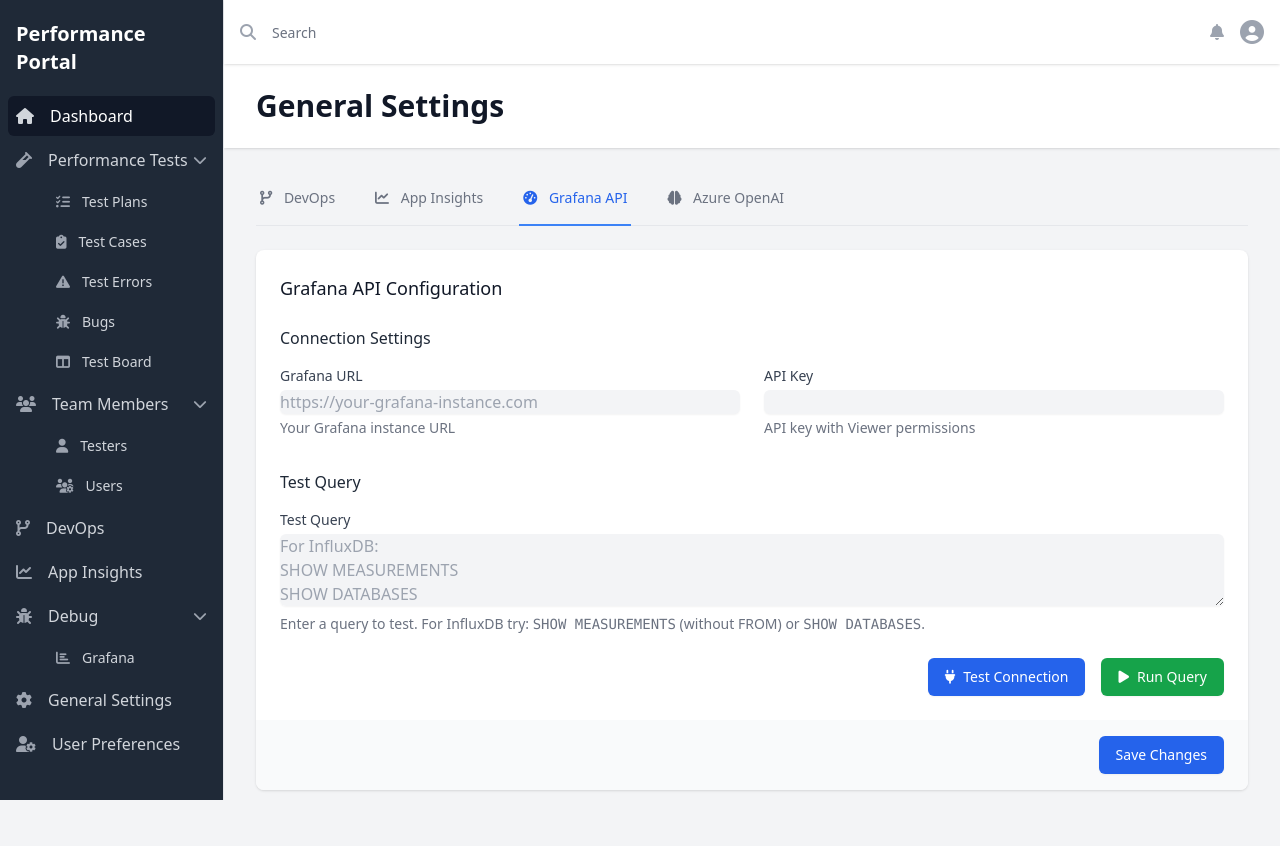
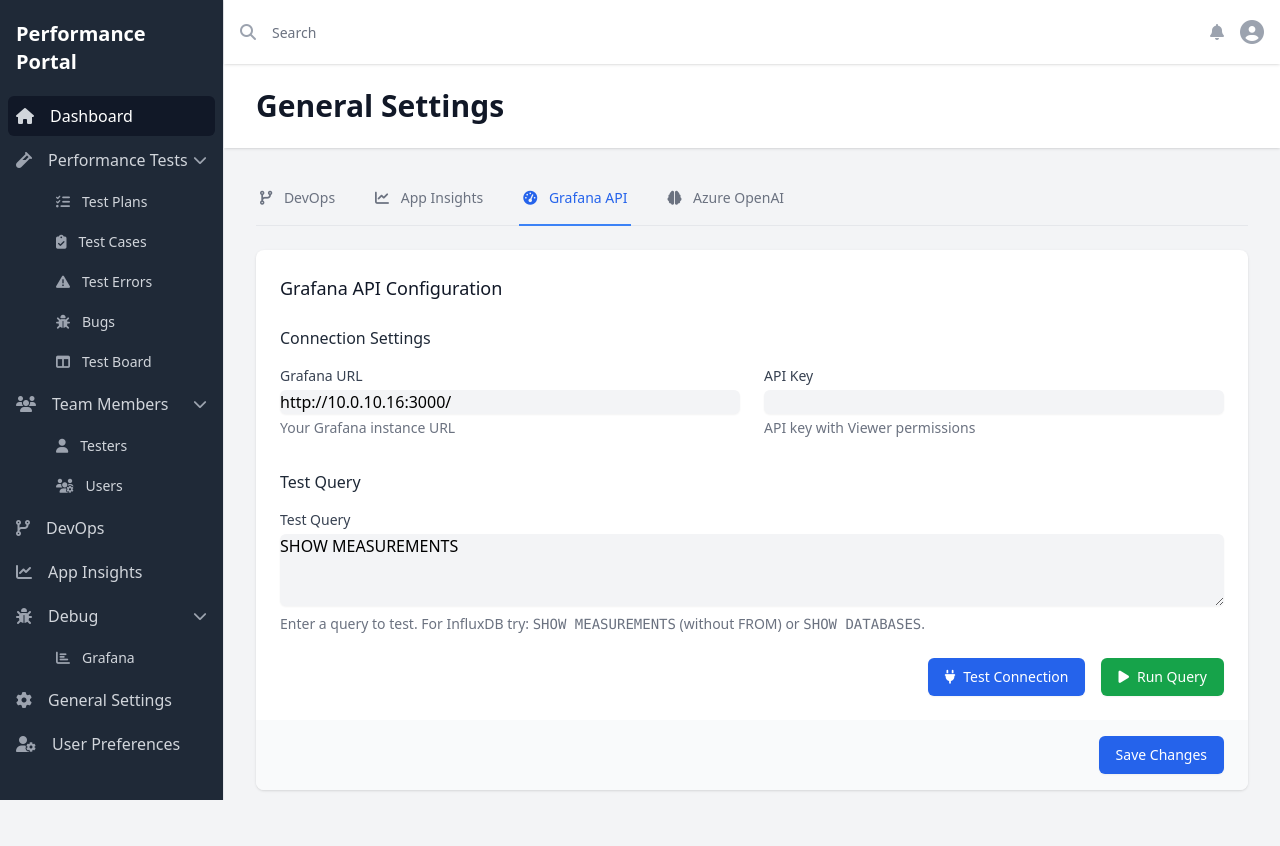
Before and after one commit to kkabza/PerformanceReporting, a Flask app: page /settings/general in a window 1280 px wide, after a click on "Grafana API". Shown: the top 846 px of the page. Run offline with Flask 3, Linux system fonts and the light colour scheme; the visitor is signed in with stand-in values (Sample User, id 1); some libraries are stand-ins or nearby versions.

Commit message:
feat(grafana): Set default Grafana URL and query

```diff
--- a/app/templates/pages/settings/general.html
+++ b/app/templates/pages/settings/general.html
@@ -144,7 +144,8 @@
                                            name="grafana_url"
                                            id="grafana_url"
                                            class="mt-1 block w-full rounded-md border-gray-300 bg-gray-100 shadow-sm focus:ring-2 focus:ring-blue-500 focus:border-blue-500 hover:bg-white hover:border-gray-500 transition-all duration-200"
-                                           placeholder="https://your-grafana-instance.com">
+                                           placeholder="https://your-grafana-instance.com"
+                                           value="{{ grafana_url|default('http://10.0.10.16:3000/') }}">
                                     <p class="mt-1 text-sm text-gray-500">Your Grafana instance URL</p>
                                 </div>
                                 <div>
@@ -172,7 +173,7 @@
                                         placeholder="For InfluxDB:
 SHOW MEASUREMENTS
 SHOW DATABASES
-SELECT * FROM cpu LIMIT 10"></textarea>
+SELECT * FROM cpu LIMIT 10">SHOW MEASUREMENTS</textarea>
                                     <p class="mt-2 text-sm text-gray-500">
                                         Enter a query to test. For InfluxDB try: <code>SHOW MEASUREMENTS</code> (without FROM) or <code>SHOW DATABASES</code>.
                                     </p>
```
